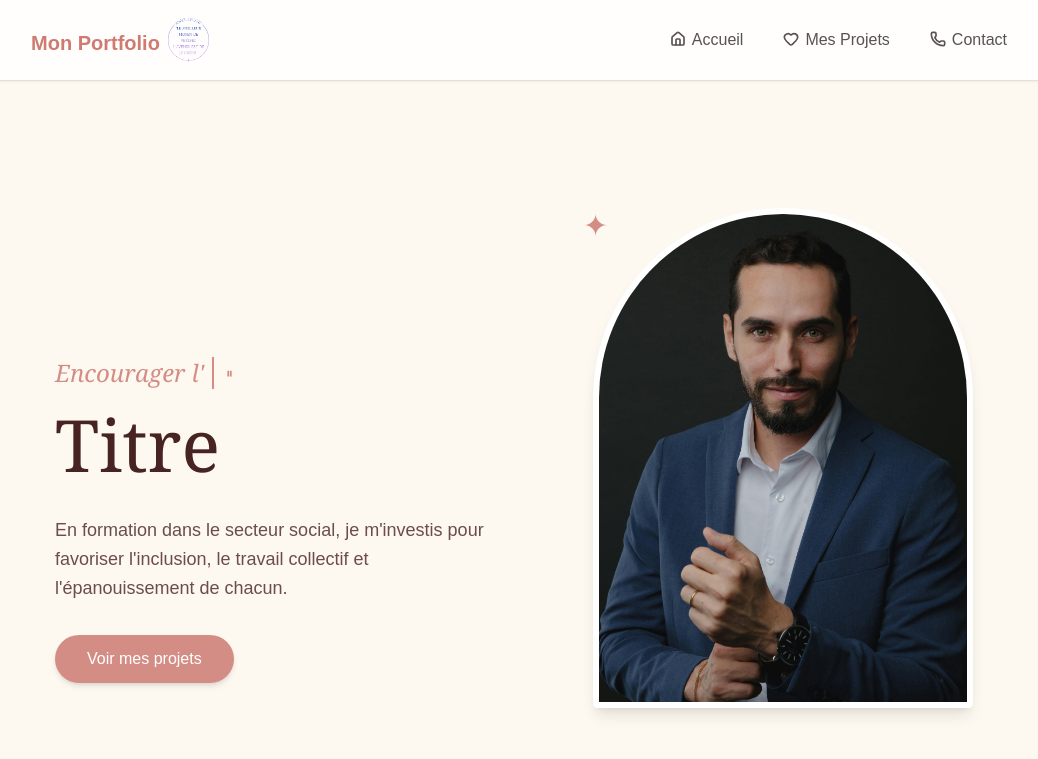
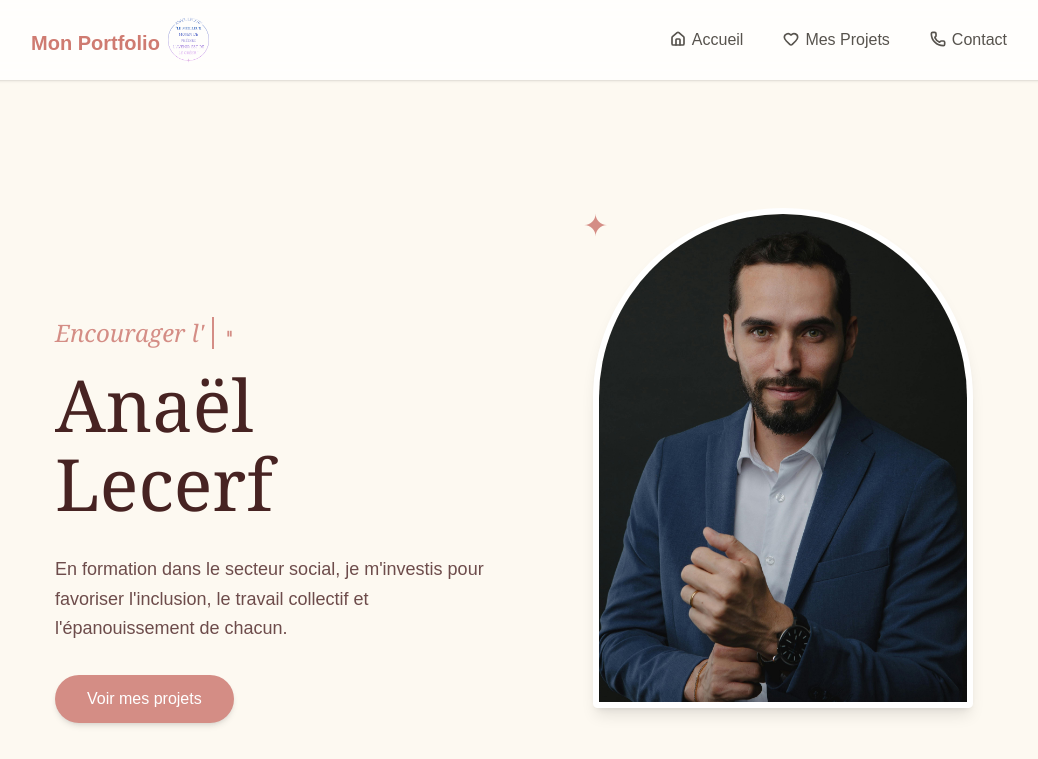
Before and after one commit to ykanael/portfolio, a Next.js app: page / in a window 1280 px wide. Shown: the top 759 px of the page, without its empty margins (113-1151 px from the left). Built offline with nearby package versions, Linux system fonts and the light colour scheme.

Commit message:
Update page.tsx

```diff
--- a/app/page.tsx
+++ b/app/page.tsx
@@ -97,7 +97,7 @@ export default function Home() {
           </div>
 
           <h1 className="text-4xl sm:text-5xl md:text-6xl lg:text-7xl font-serif text-[#472322] leading-[1.1]">
-            Titre
+            Anaël Lecerf
           </h1>
 
           <div className="space-y-5 pt-2">
```
